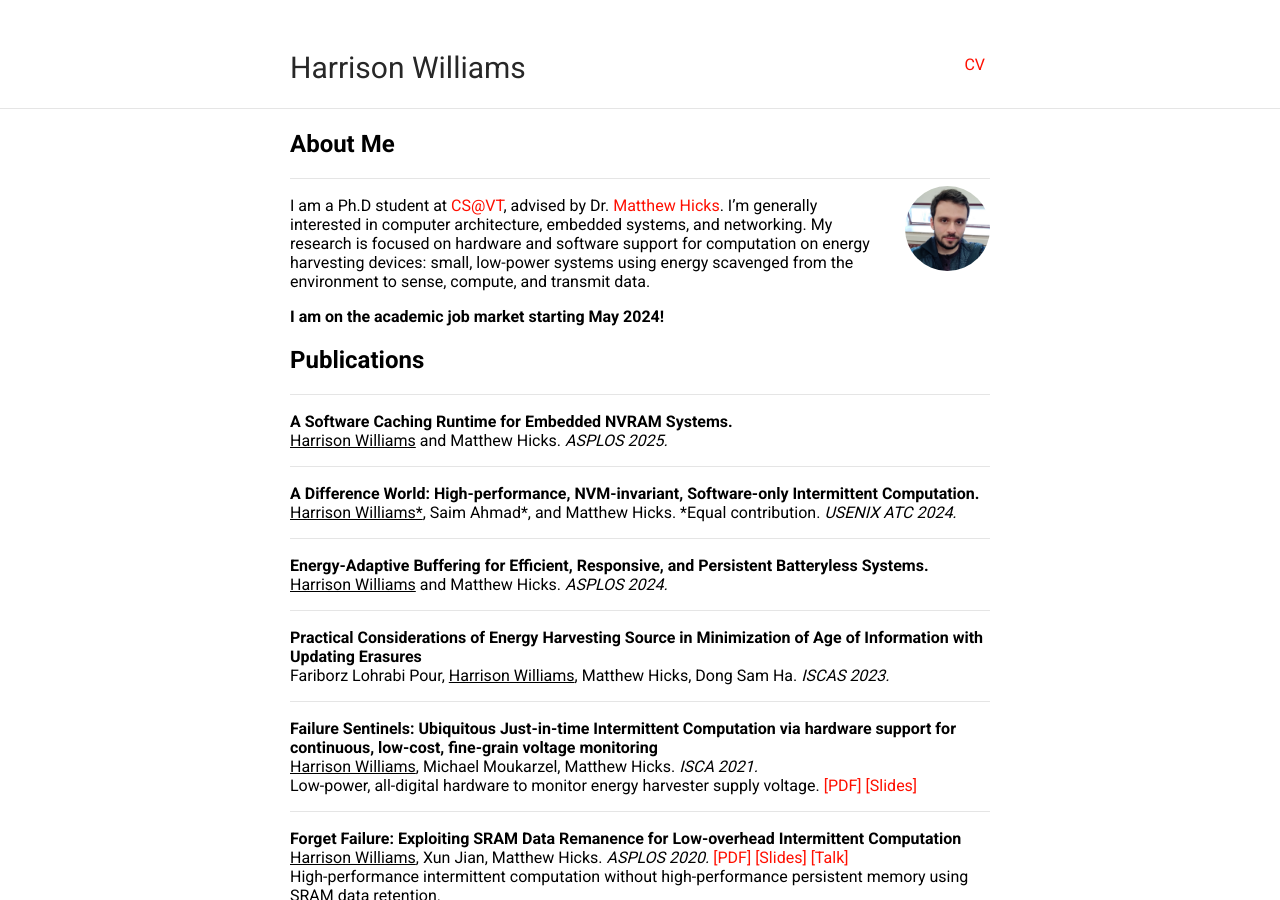
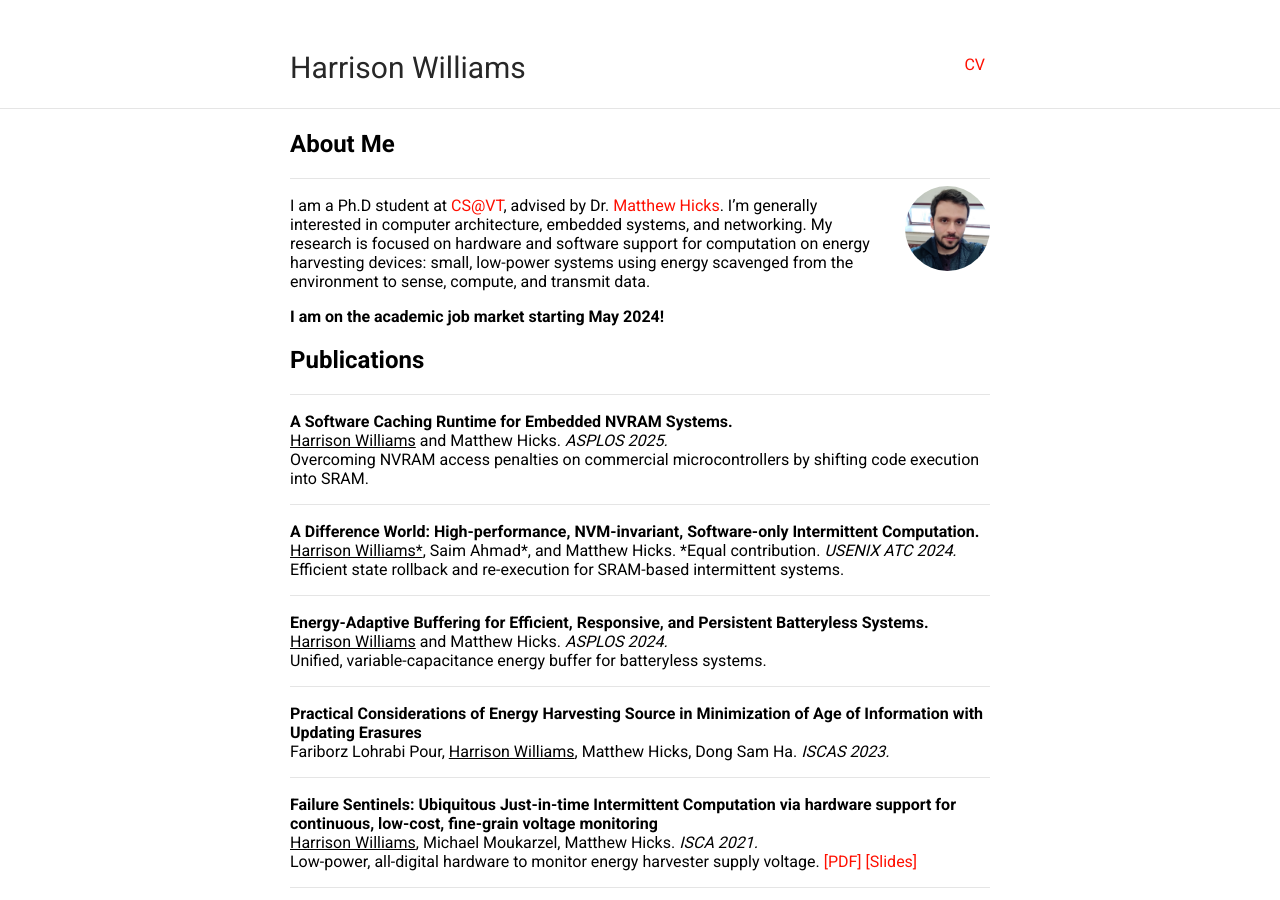
Before and after one commit to harriswms/harriswms.github.io, a Jekyll site: the page built from index.md, in a window 1280 px wide and 900 px high. Built offline with Jekyll 4.4.1, drawn with Linux system fonts in a browser that asks for light colours; our own code applies the rules of GitHub Pages for plain Markdown files.

Commit message:
Update index.md

```diff
--- a/index.md
+++ b/index.md
@@ -18,6 +18,7 @@ I am a Ph.D student at [CS@VT](https://cs.vt.edu/), advised by Dr. [Matthew Hick
 <br>
 <u>Harrison Williams</u> and Matthew Hicks. <i>ASPLOS 2025.</i>
 <br>
+Overcoming NVRAM access penalties on commercial microcontrollers by shifting code execution into SRAM.
 
 ---
 
@@ -25,6 +26,7 @@ I am a Ph.D student at [CS@VT](https://cs.vt.edu/), advised by Dr. [Matthew Hick
 <br>
 <u>Harrison Williams*</u>, Saim Ahmad\*, and Matthew Hicks. *Equal contribution. <i>USENIX ATC 2024.</i>
 <br>
+Efficient state rollback and re-execution for SRAM-based intermittent systems.
 
 ---
 
@@ -32,6 +34,7 @@ I am a Ph.D student at [CS@VT](https://cs.vt.edu/), advised by Dr. [Matthew Hick
 <br>
 <u>Harrison Williams</u> and Matthew Hicks. <i>ASPLOS 2024.</i>
 <br>
+Unified, variable-capacitance energy buffer for batteryless systems.
 
 ---
 
```
